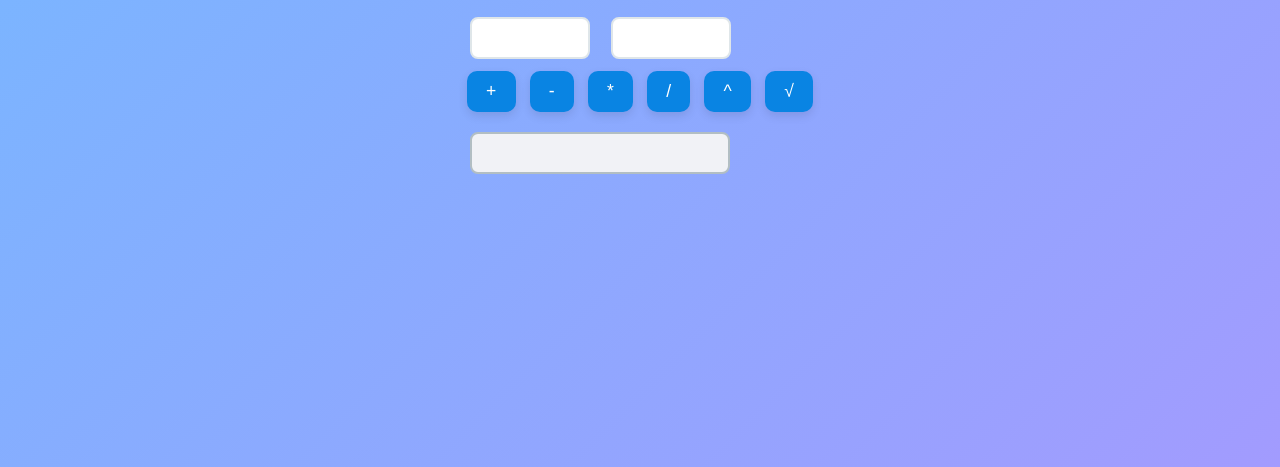
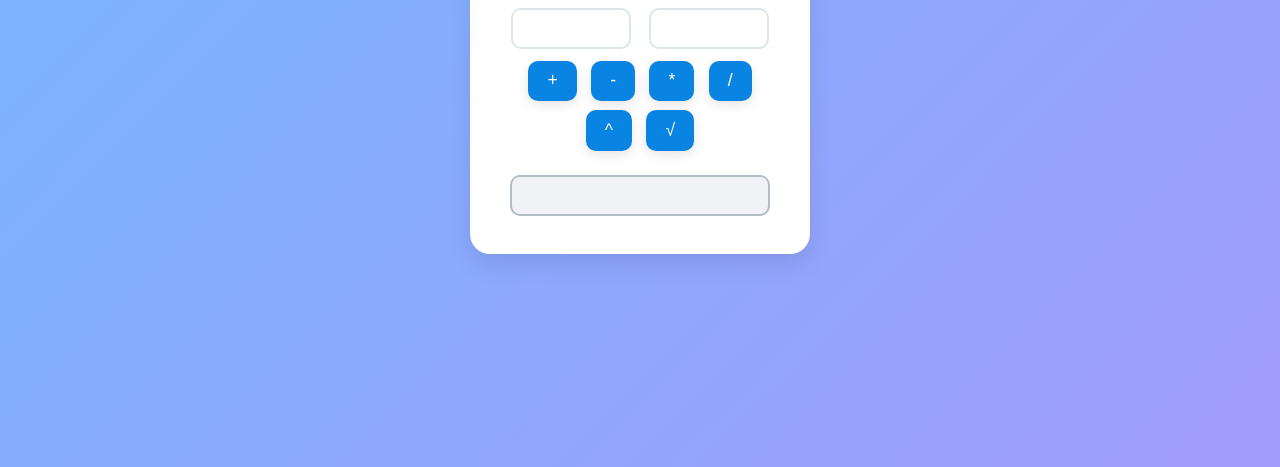
Before and after one commit to Guiandrelino/calculadora-com-js-, a plain HTML site: page calculadora/calc2.html in a window 1280 px wide. Shown: the part 333-800 px from the top of the page. Drawn offline with Linux system fonts and the light colour scheme.

Commit message:
ajuste no css

```diff
--- a/calculadora/CSS/style2.css
+++ b/calculadora/CSS/style2.css
@@ -1,4 +1,4 @@
-/* ===== RESET ===== */
+/* ===== RESET GERAL ===== */
 * {
   margin: 0;
   padding: 0;
@@ -6,15 +6,26 @@
   font-family: "Poppins", sans-serif;
 }
 
-/* ===== BODY ===== */
+/* ===== ESTILO DO BODY ===== */
 body {
-  background: linear-gradient(135deg, #74b9ff, #a29bfe);
   height: 100vh;
   display: flex;
   flex-direction: column;
   justify-content: center;
   align-items: center;
+  background: linear-gradient(135deg, #74b9ff, #a29bfe);
   color: #2d3436;
+}
+
+/* ===== CARD PRINCIPAL ===== */
+.calculadora {
+  background: #ffffff;
+  padding: 2rem;
+  border-radius: 20px;
+  box-shadow: 0 10px 25px rgba(0, 0, 0, 0.1);
+  text-align: center;
+  width: 340px;
+  animation: fadeIn 0.8s ease;
 }
 
 /* ===== TÍTULO ===== */
@@ -22,40 +33,31 @@ h2 {
   font-size: 1.8rem;
   color: #0984e3;
   margin-bottom: 1.5rem;
-  text-shadow: 0 2px 4px rgba(0, 0, 0, 0.1);
 }
 
-/* ===== INPUTS ===== */
+/* ===== INPUTS DE NÚMEROS ===== */
 input[type="number"],
 input[readonly] {
   width: 120px;
   padding: 0.6rem;
-  margin: 0.5rem;
-  border-radius: 8px;
+  margin: 0.4rem;
+  border-radius: 10px;
   border: 2px solid #dfe6e9;
+  font-size: 1rem;
   text-align: center;
-  font-size: 1rem;
-  transition: 0.3s;
+  transition: all 0.3s ease;
 }
 
 input[type="number"]:focus {
   border-color: #0984e3;
   outline: none;
-  box-shadow: 0 0 5px rgba(9, 132, 227, 0.3);
-}
-
-input[readonly] {
-  margin-top: 1rem;
-  width: 260px;
-  background: #f1f2f6;
-  font-weight: bold;
-  border: 2px solid #b2bec3;
+  box-shadow: 0 0 8px rgba(9, 132, 227, 0.3);
 }
 
 /* ===== BOTÕES ===== */
 button {
   background: #0984e3;
-  color: white;
+  color: #fff;
   border: none;
   padding: 0.6rem 1.2rem;
   margin: 0.3rem;
@@ -63,7 +65,7 @@ button {
   font-size: 1.1rem;
   cursor: pointer;
   transition: all 0.3s ease;
-  box-shadow: 0 4px 10px rgba(0, 0, 0, 0.1);
+  box-shadow: 0 4px 12px rgba(0, 0, 0, 0.1);
 }
 
 button:hover {
@@ -71,12 +73,17 @@ button:hover {
   transform: scale(1.05);
 }
 
-/* ===== CARD SIMPLES ===== */
-body > * {
-  animation: fadeIn 0.8s ease;
+/* ===== CAMPO DO RESULTADO ===== */
+input[readonly] {
+  width: 260px;
+  margin-top: 1.2rem;
+  background: #f1f2f6;
+  border: 2px solid #b2bec3;
+  font-weight: bold;
+  color: #2d3436;
 }
 
-/* ===== ANIMAÇÃO ===== */
+/* ===== ANIMAÇÃO DE ENTRADA ===== */
 @keyframes fadeIn {
   from {
     opacity: 0;
```
